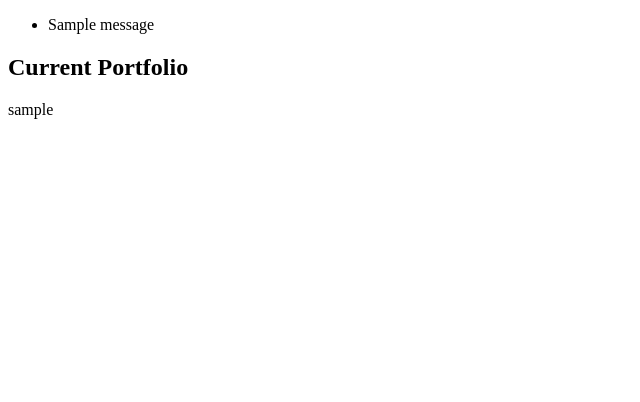
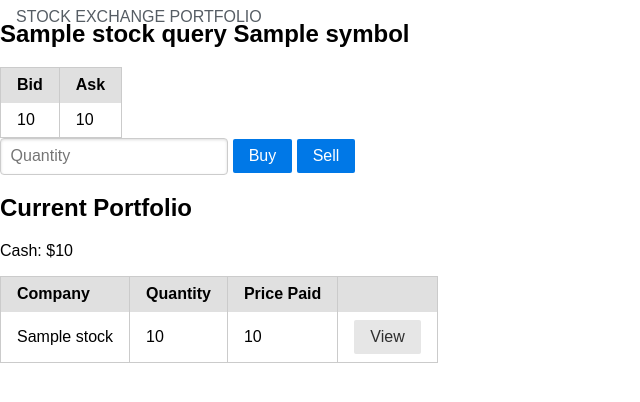
Before and after one commit to vivekpabani/stock-exchange-portfolio, a Django app: template templates/portfolio/home.html in a window 1280 px wide. Shown: the top 402 px of the page, without its empty margins (0-640 px from the left). Run offline with Django 3.2, Linux system fonts and the light colour scheme; the template is opened without the code that fills it: most values are stand-ins (such as "Sample title", 1, 10 or a date in 2020); one stand-in notice (Sample message) is shown; some libraries are stand-ins or nearby versions.

Commit message:
Update base and home template

```diff
--- a/templates/base.html
+++ b/templates/base.html
@@ -1,21 +1,58 @@
+{% load static %}
 <!doctype html>
 <html>
 <head>
-    <meta charset="utf-8">
-    <meta name="viewport" content="width=device-width, initial-scale=1.0">
+  <meta charset="utf-8">
+  <meta name="viewport" content="width=device-width, initial-scale=1.0">
 
-    <title>{% block title %}{% endblock %}</title>
+  <title>{% block title %}{% endblock %}-Portfolio</title>
+  <link rel="stylesheet" href="https://unpkg.com/purecss@0.6.2/build/pure-min.css">
+  <link rel="stylesheet" href="{% static "css/style.css" %}">
 
 </head>
 
 <body>
+  <div class="header">
+    <div class="home-menu pure-menu pure-menu-horizontal pure-menu-fixed">
+      <a class="pure-menu-heading" href="">Stock Exchange Portfolio</a>
+
+      {% if request.username %}
+        <ul class="pure-menu-list">
+          <form id="search" class="pure-form pure-form-aligned search-form">
+            <fieldset class="pure-group">
+            <li class="pure-menu-item"> <input id="input-symbol" type="text" class="search-symbol-text" name="symbol" placeholder="Enter Symbol"/> </li>
+            <li class="pure-menu-item"> <button id="btn-search" class="button-xlarge pure-button search-symbol-button">Search</button> </li>
+            </fieldset>
+          </form>
+        </ul>
+      {% endif %}
+    </div>
+  </div>
+
+  <!--
+  <div class="header-wrapper">
+    <h5 class="float-left header-text">
+        Stock Exchange Portfolio
+    </h5>
+
+    {% if request.username %}
+      <div class="float-right header-input-wrapper">
+        <form id="search" class="search-form">
+          <input id="input-symbol" type="text" name="symbol" placeholder="Enter Symbol"/>
+          <button id="btn-search" class="search-button">Search</button>
+        </form>
+
+    {% endif %}
+
+  </div>
+  -->
 
   <div id="content">
 
-    {% if messages %}
+    {% if context.messages %}
     <ul class="messages">
-      {% for message in messages %}
-        <li{% if message.tags %} class="{{ message.tags }}"{% endif %}>{{ message }}</li>
+      {% for message in context.messages %}
+        <li{% if context.message.tags %} class="{{ context.message.tags }}"{% endif %}>{{ context.message }}</li>
       {% endfor %}
     </ul>
     {% endif %}
--- a/templates/portfolio/home.html
+++ b/templates/portfolio/home.html
@@ -1,15 +1,71 @@
 {% extends 'base.html' %}
 
-{% block title %}Portfolio{% endblock %}
+{% block title %}Home{% endblock %}
 
+{% block left-content %}
+  {% if stock_query %}
+  <div class="stock_query">
+    <h2 class="title">{{ stock_query.name }} <span id='symbol'>{{ stock_query.symbol }}</span></h2>
+
+
+    <table class="pure-table">
+      <thead>
+        <tr>
+          <th>Bid</th>
+          <th>Ask</th>
+        </tr>
+      </thead>
+
+      <tbody>
+        <tr>
+          <td id="bid-price">{{ stock_query.bid_price }}</td>
+          <td id="ask-price">{{ stock_query.ask_price }}</td>
+        </tr>
+      </tbody>
+    </table>
+
+    <form class="pure-form" method="POST" action="/portfolio/transaction/"> {% csrf_token %}
+      <input id="input-quantity" type="text" name="quantity" placeholder="Quantity"/>
+    <button type="submit" name="buy" id="btn-buy" class="pure-button pure-button-primary">Buy</button>
+    <button type="submit" name="sell" id="btn-sell" class="pure-button pure-button-primary">Sell</button>
+    </form>
+
+  </div>
+  {% endif %}
+{% endblock %}
 
 {% block right-content %}
 <div class="portfolio">
   <div>
     <h2>Current Portfolio</h2>
-    {% if username %}
-    <p> {{username}} </p>
-    {%endif%}
+
+    <p class="amount">
+    Cash: ${{ portfolio.amount }}
+    </p>
+
   </div>
+  {% if portfolio_entries %}
+    <table class="pure-table">
+      <thead>
+        <tr>
+          <th>Company</th>
+          <th>Quantity</th>
+          <th>Price Paid</th>
+          <th></th>
+        </tr>
+      </thead>
+
+      <tbody>
+        {% for pe in portfolio_entries %}
+        <tr>
+          <td>{{ pe.stock.name }}</td>
+          <td>{{ pe.quantity }}</td>
+          <td>{{ pe.buy_price }}</td>
+          <td><a class="pure-button" href="/?symbol={{ pe.stock.symbol }}">View</a></td>
+        </tr>
+        {% endfor %}
+      </tbody>
+    </table>
+  {% endif %}
 </div>
 {% endblock %}
```
